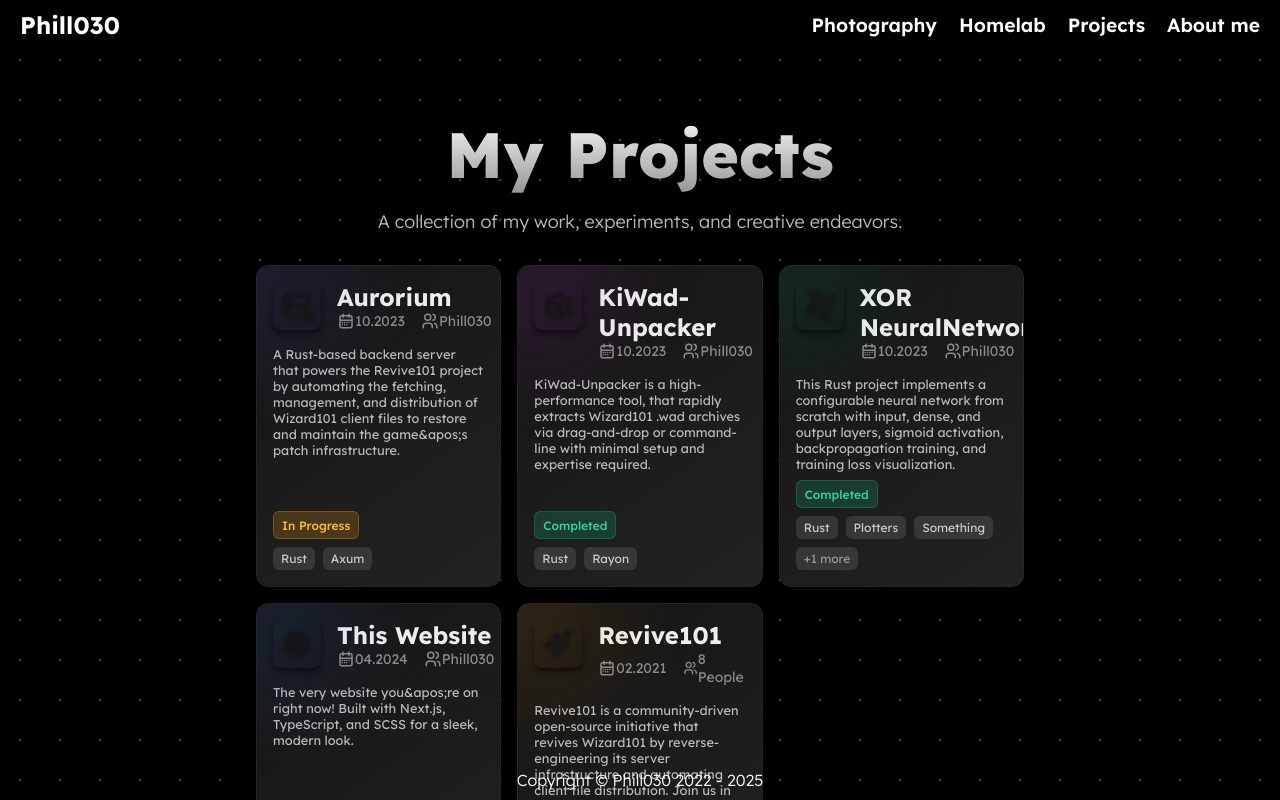
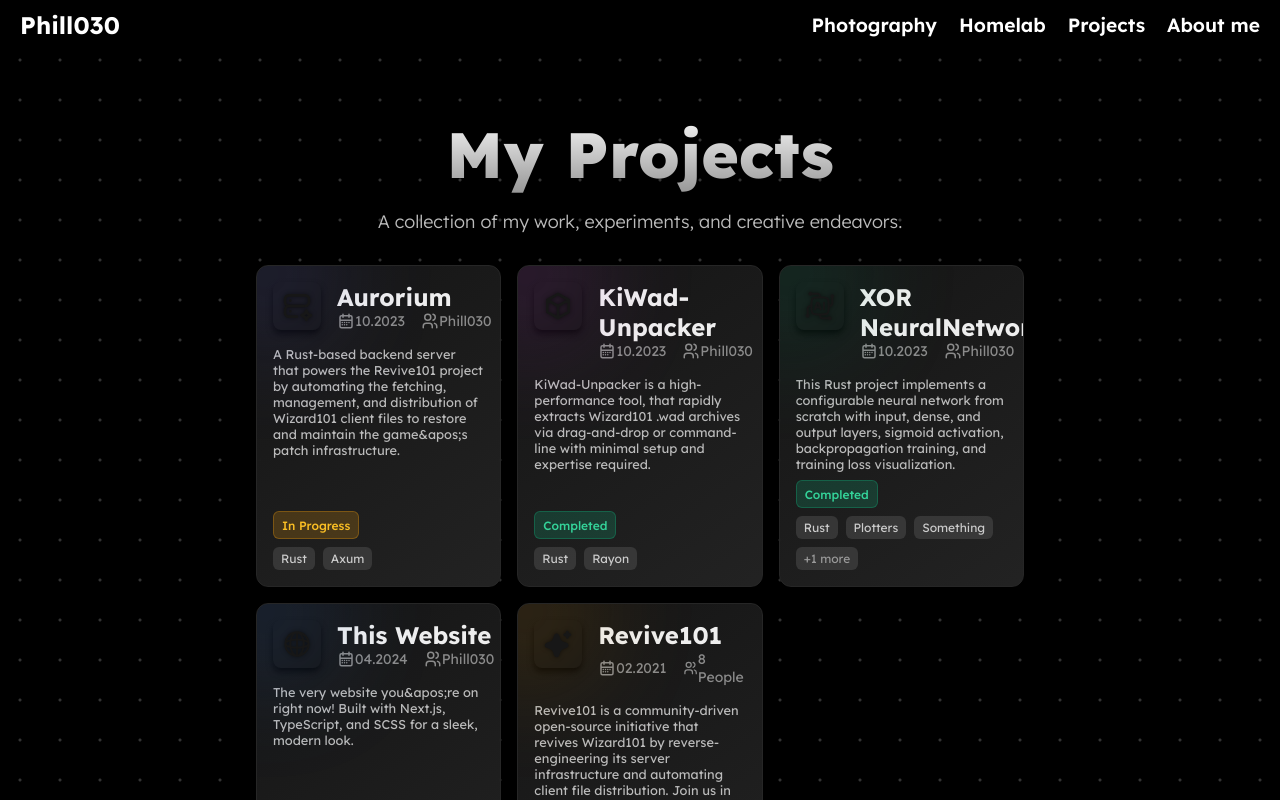
Before and after one commit to Phill030/website, a Next.js app: page /projects in a window 1280 px wide. Shown: the top 800 px of the page. Built offline with nearby package versions, Linux system fonts and the light colour scheme.

Commit message:
fix: footer position wrong in projects

```diff
--- a/src/app/projects/page.module.scss
+++ b/src/app/projects/page.module.scss
@@ -30,7 +30,7 @@
       align-items: center;
 
       width: 100%;
-      height: calc(100vh - 208px);
+      height: 100svh;
 
       .pageTitle {
         font-size: 4rem;
```
